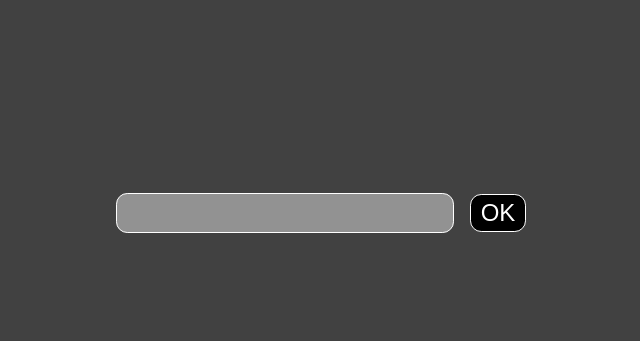
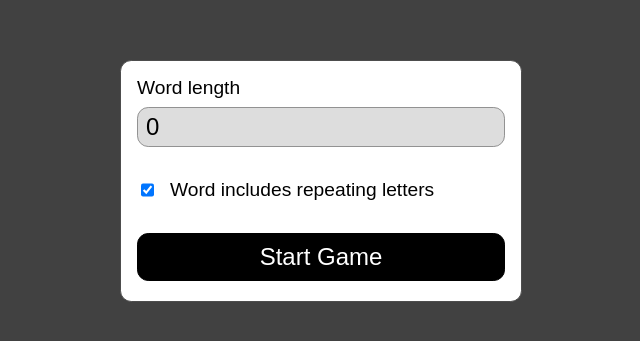
Before and after one commit to WilliamMatton/b7-wordle-with-highscore, a React app in the folder frontend/: page / in a window 1280 px wide. Shown: the part 219-560 px from the top of the page, without its empty margins (319-959 px from the left). Built offline with nearby package versions, Linux system fonts and the light colour scheme; the HTML template or start-up script is replaced by a standard one.

Commit message:
Add React component and styling for a game options form visible before starting a game.

```diff
--- a/frontend/src/App.jsx
+++ b/frontend/src/App.jsx
@@ -1,16 +1,26 @@
 import Header from "./components/Header.jsx";
 import Footer from "./components/Footer.jsx";
 import { useState } from "react";
+import { Activity } from "react";
+import OptionsForm from "./components/OptionsForm.jsx";
 import WordForm from "./components/WordForm.jsx";
 import GuessList from "./components/GuessList.jsx";
 
 function App() {
-  const [guesses, setGuesses] = useState([
+  const [guesses, setGuesses] = useState([]);
 
-  ]);
+  const [optionsSubmitted, setOptionsSubmitted] = useState(false);
 
   return(
     <main className="app">
+      <Activity mode={optionsSubmitted ? 'hidden' : 'visible'}>
+        <OptionsForm onSubmitOptions={(length, repeat) => {
+          console.log('You got the word!');
+          // API-call för att hämta ordet här!
+          setOptionsSubmitted(true);
+        }} />
+      </Activity>
+      <Activity mode={optionsSubmitted ? 'visible' : 'hidden'}>
         <GuessList guesses={guesses} />
         <WordForm onGuessWord={(text) => { // TODO: byt ut till API-call
           const newGuess = {
@@ -19,6 +29,7 @@ function App() {
           };
           setGuesses([...guesses, newGuess])
         }} />
+      </Activity>
     </main>
   );
 }
--- /dev/null
+++ b/frontend/src/components/OptionsForm.jsx
@@ -0,0 +1,23 @@
+import { useState } from "react";
+
+export default function OptionsForm({ onSubmitOptions }) {
+  const [length, setLength] = useState(0);
+  const [repeat, setRepeat] = useState('true');
+
+  return (
+    <form className="optionsForm" onSubmit={(ev) => {
+      ev.preventDefault();
+      onSubmitOptions(length, repeat);
+    }}>
+      <div className="optionsFormSection1">
+        <label htmlFor="lengthInput" className="optionsFormLabel">Word length</label>
+        <input className="optionsFormTextField" name="lengthInput" type="number" min={0} value={length} onChange={(event) => setLength(event.target.value)} />
+      </div>
+      <div className="optionsFormSection2">
+        <input className="optionsFormCheckbox" name="repeatInput" type="checkbox" value={repeat} onChange={(event) => setRepeat(event.target.value)} checked />
+        <label htmlFor="repeatInput" className="optionsFormLabel">Word includes repeating letters</label>
+      </div>
+      <button className="optionsFormSubmitButton" type="submit">Start Game</button>
+    </form>
+  );
+}
--- a/frontend/src/index.css
+++ b/frontend/src/index.css
@@ -12,6 +12,58 @@ body {
   justify-content: center;
   height: 100vh;
   width: 100vw;
+}
+
+.optionsForm {
+  background-color: white;
+  border: 0.1rem solid #4d4d4d;
+  border-radius: 0.7rem;
+  display: flex;
+  flex-direction: column;
+  gap: 2rem;
+  height: 13rem;
+  padding: 1rem;
+  width: 23rem;
+}
+
+.optionsFormSection1 {
+  display: flex;
+  flex-direction: column;
+}
+
+.optionsFormSection2 {
+  display: flex;
+  flex-direction: row;
+}
+
+.optionsFormLabel {
+  font-size: 1.2rem;
+}
+
+.optionsFormTextField {
+  box-sizing: border-box;
+  background-color: #dddddd;
+  border: 0.1rem solid #929292;
+  border-radius: 0.7rem;
+  font-size: 1.5rem;
+  height: 2.5rem;
+  margin-top: 0.5rem;
+  padding: 0.2rem 0.5rem;
+  width: 100%;
+}
+
+.optionsFormCheckbox {
+  margin-right: 1rem;
+}
+
+.optionsFormSubmitButton {
+  background-color: black;
+  border: 0.1rem solid black;
+  border-radius: 0.7rem;
+  color: white;
+  font-size: 1.5rem;
+  height: 3rem;
+  width: 100%;
 }
 
 .wordForm {
```
Also changed, not shown: 1 other file (tests, documents, lock files or other folders). Lines whose indentation alone changed are shown as unchanged.
